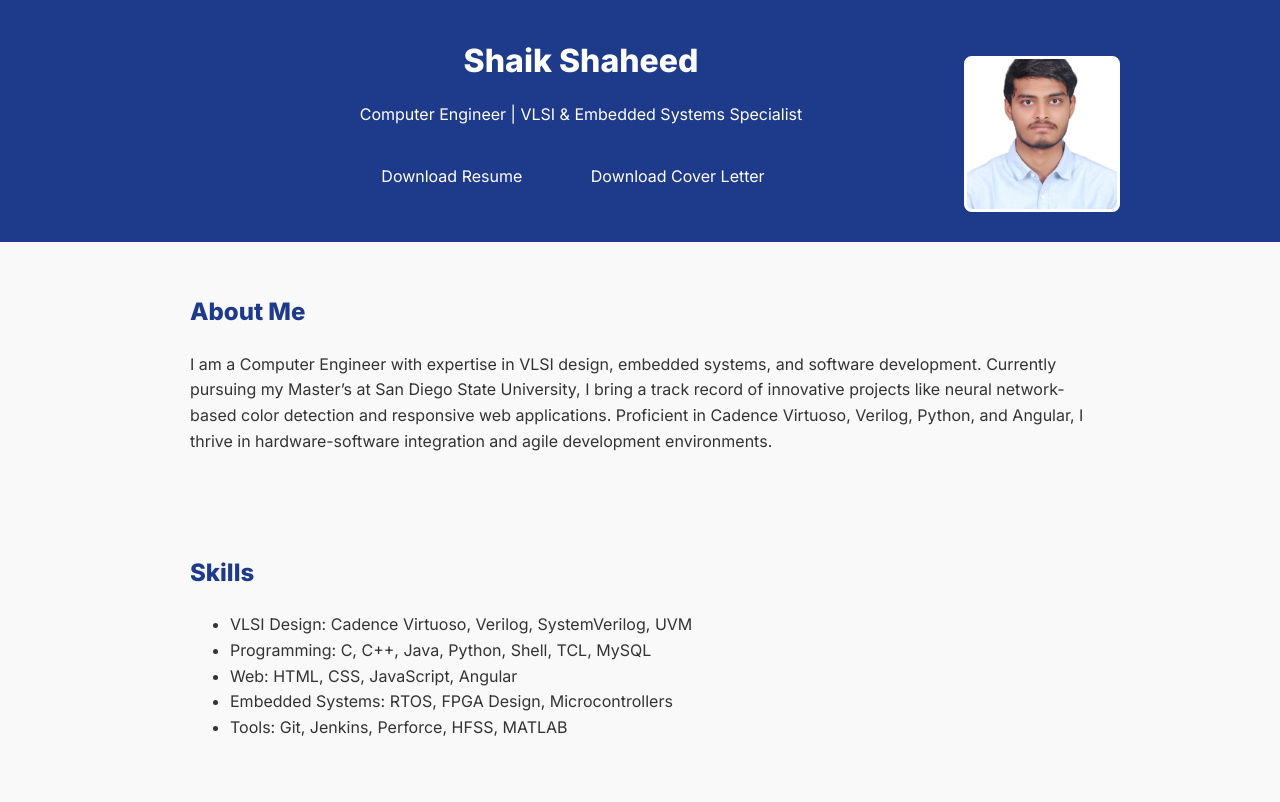
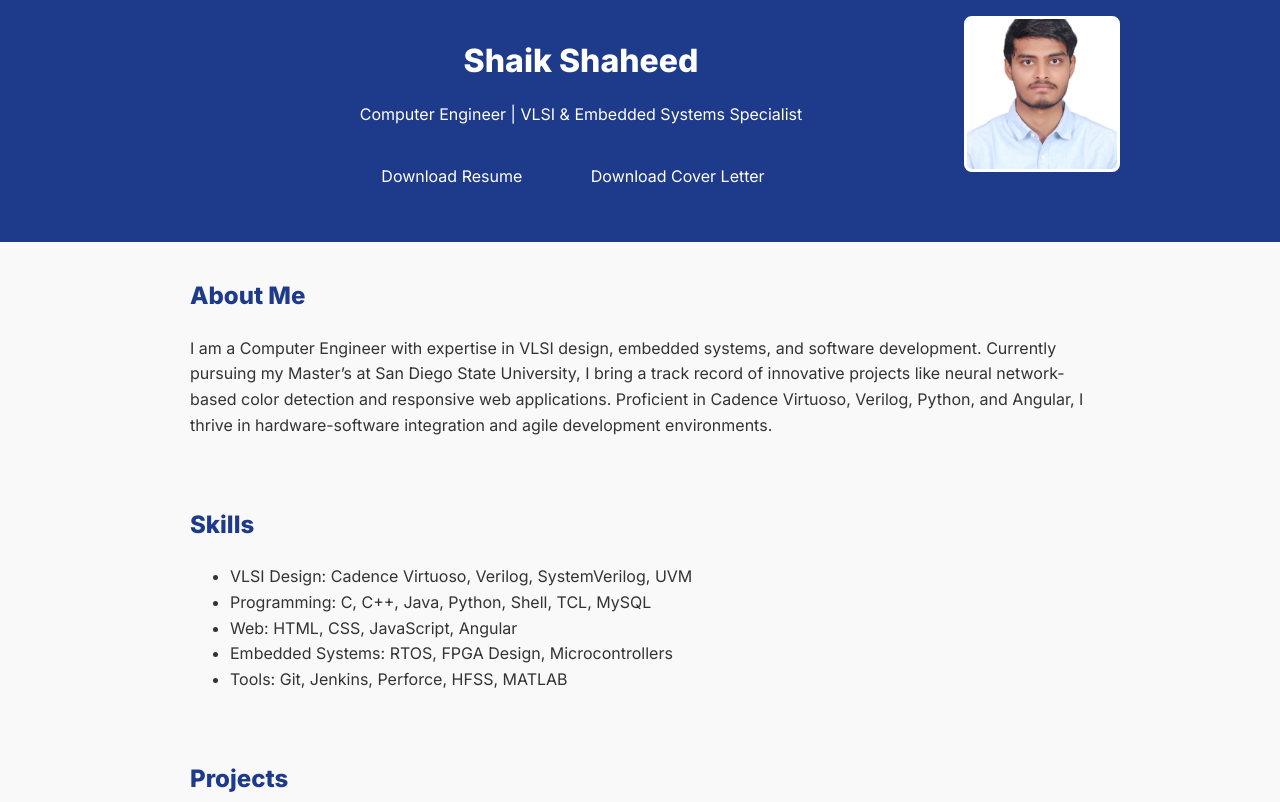
Before and after one commit to skshaheed-34/portfolio, a plain HTML site: page index.html in a window 1280 px wide. Shown: the top 802 px of the page. Drawn offline with Linux system fonts and the light colour scheme.

Commit message:
Update index.html

```diff
--- a/index.html
+++ b/index.html
@@ -27,7 +27,7 @@
     }
     .profile-pic {
       position: absolute;
-      top: 3.5rem;
+      top: 1rem;
       right: 10rem;
       width: 150px;
       height: 150px;
@@ -37,7 +37,7 @@
       background-color: white;
     }
     .section {
-      padding: 2rem;
+      padding: 1rem;
       max-width: 900px;
       margin: auto;
     }
```
